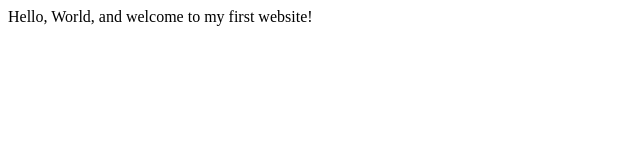
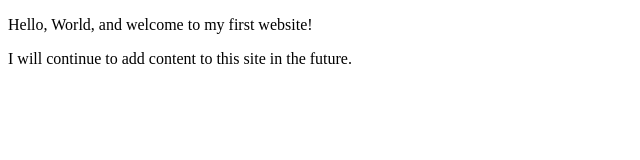
Before and after one commit to Gonzalezjrg/Gonzalezjrg.github.io, a plain HTML site: page index.html in a window 1280 px wide. Shown: the whole page, without its empty margins (0-640 px from the left). Drawn offline with Linux system fonts and the light colour scheme.

Commit message:
Update index.html

```diff
--- a/index.html
+++ b/index.html
@@ -3,9 +3,11 @@
     <head>
         <meta charset="utf-8">
         <meta name="viewport" content="width=device-width, initial-scale=1.0">
-        <title>My First Website</title>
+        <meta name="author" content="Lupe Gonzalez">
+        <title>Lupe Gonzalez- Student =</title>
     </head>
     <body>
-       Hello, World, and welcome to my first website!
+      <p>Hello, World, and welcome to my first website!</p>
+      <p> I will continue to add content to this site in the future.</p>
     </body>
 </html>
```
